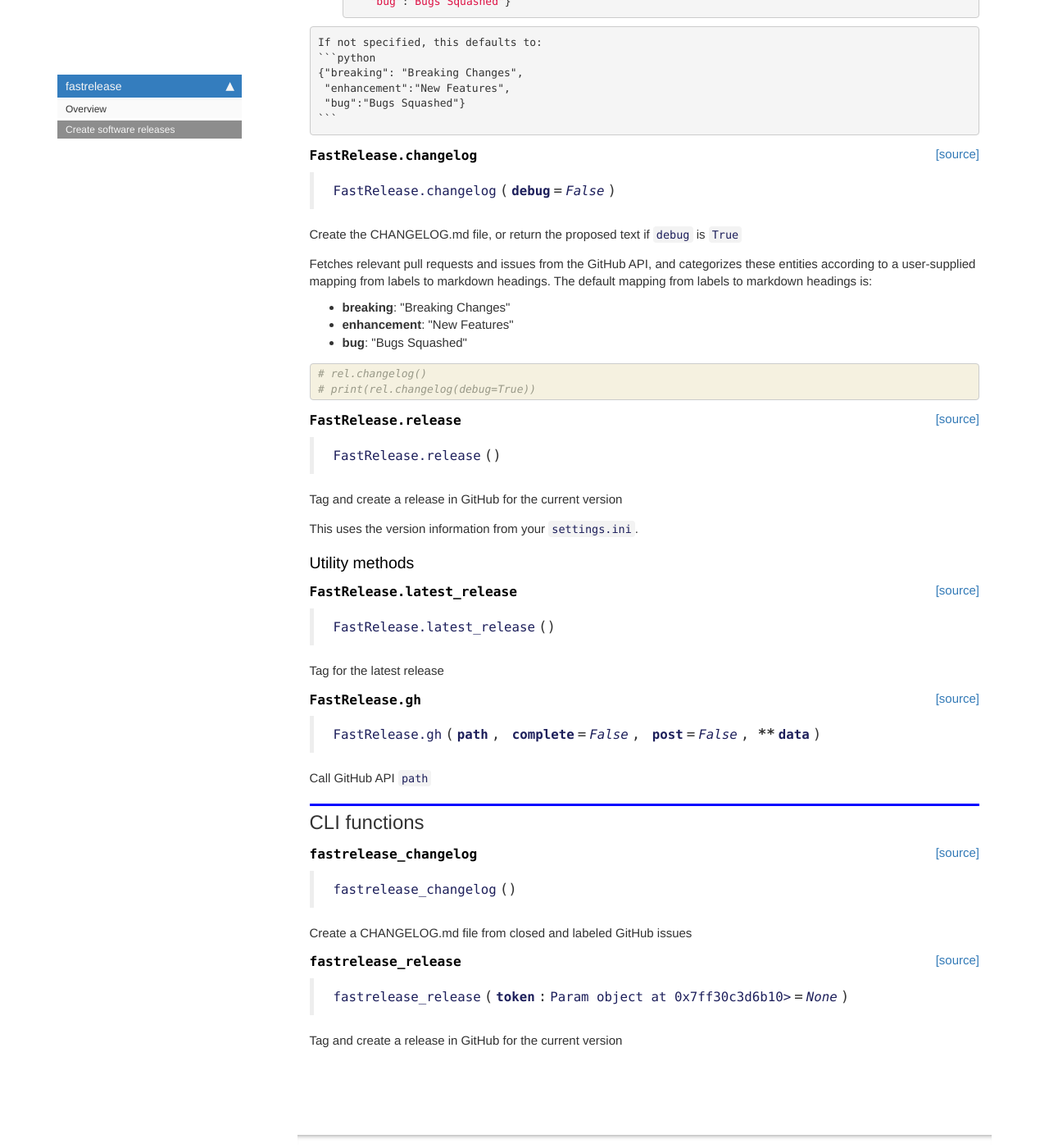
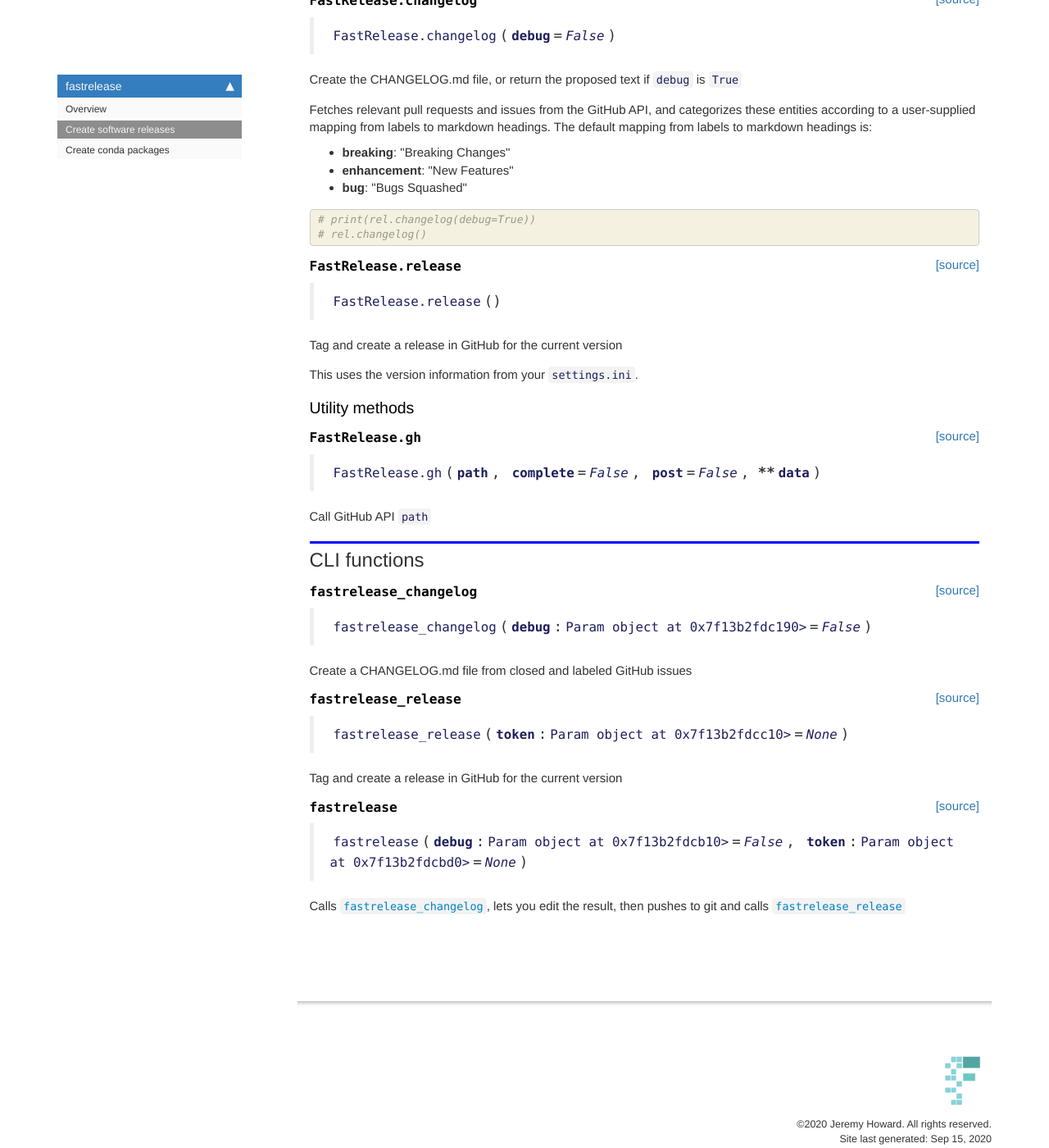
Before and after one commit to fastai/fastrelease, a Jekyll site: the page built from docs/core.html, in a window 1280 px wide and 1400 px high, scrolled down 1267 px. Shown: the whole window at 82% size. Built offline with Jekyll 4.4.1, drawn with Linux system fonts in a browser that asks for light colours; nearby versions of some CDN libraries; comment, search, counter and statistics services are not loaded; some of the changed text lies outside the part shown.

Commit message:
README.md

```diff
--- a/docs/_data/sidebars/home_sidebar.yml
+++ b/docs/_data/sidebars/home_sidebar.yml
@@ -12,6 +12,9 @@
     - output: web,pdf
       title: Create software releases
       url: core.html
+    - output: web,pdf
+      title: Create conda packages
+      url: conda.html
     output: web
     title: fastrelease
   output: web
--- a/docs/core.html
+++ b/docs/core.html
@@ -50,19 +50,6 @@
 </div>
     {% endraw %}
 
-<div class="cell border-box-sizing text_cell rendered"><div class="inner_cell">
-<div class="text_cell_render border-box-sizing rendered_html">
-<h2 id="Helper-functions">Helper functions<a class="anchor-link" href="#Helper-functions"> </a></h2>
-</div>
-</div>
-</div>
-    {% raw %}
-
-<div class="cell border-box-sizing code_cell rendered">
-
-</div>
-    {% endraw %}
-
     {% raw %}
 
 <div class="cell border-box-sizing code_cell rendered">
@@ -74,7 +61,7 @@
 
 
 <div class="output_markdown rendered_html output_subarea ">
-<h4 id="run_proc" class="doc_header"><code>run_proc</code><a href="https://github.com/fastai/fastrelease/tree/master/fastrelease/core.py#L46" class="source_link" style="float:right">[source]</a></h4><blockquote><p><code>run_proc</code>(<strong>*<code>args</code></strong>)</p>
+<h4 id="find_config" class="doc_header"><code>find_config</code><a href="https://github.com/fastai/fastrelease/tree/master/fastrelease/core.py#L20" class="source_link" style="float:right">[source]</a></h4><blockquote><p><code>find_config</code>(<strong><code>cfg_name</code></strong>=<em><code>'settings.ini'</code></em>)</p>
 </blockquote>
 
 </div>
@@ -98,31 +85,6 @@
 
 <div class="cell border-box-sizing code_cell rendered">
 
-<div class="output_wrapper">
-<div class="output">
-
-<div class="output_area">
-
-
-<div class="output_markdown rendered_html output_subarea ">
-<h4 id="do_request" class="doc_header"><code>do_request</code><a href="https://github.com/fastai/fastrelease/tree/master/fastrelease/core.py#L52" class="source_link" style="float:right">[source]</a></h4><blockquote><p><code>do_request</code>(<strong><code>url</code></strong>, <strong><code>post</code></strong>=<em><code>False</code></em>, <strong><code>headers</code></strong>=<em><code>None</code></em>, <strong>**<code>data</code></strong>)</p>
-</blockquote>
-<p>Call GET or json-encoded POST on <code>url</code>, depending on <code>post</code></p>
-
-</div>
-
-</div>
-
-</div>
-</div>
-
-</div>
-    {% endraw %}
-
-    {% raw %}
-
-<div class="cell border-box-sizing code_cell rendered">
-
 </div>
     {% endraw %}
 
@@ -137,7 +99,7 @@
 
 
 <div class="output_markdown rendered_html output_subarea ">
-<h2 id="FastRelease" class="doc_header"><code>class</code> <code>FastRelease</code><a href="https://github.com/fastai/fastrelease/tree/master/fastrelease/core.py#L62" class="source_link" style="float:right">[source]</a></h2><blockquote><p><code>FastRelease</code>(<strong><code>owner</code></strong>=<em><code>None</code></em>, <strong><code>repo</code></strong>=<em><code>None</code></em>, <strong><code>token</code></strong>=<em><code>None</code></em>, <strong>**<code>groups</code></strong>)</p>
+<h2 id="FastRelease" class="doc_header"><code>class</code> <code>FastRelease</code><a href="https://github.com/fastai/fastrelease/tree/master/fastrelease/core.py#L46" class="source_link" style="float:right">[source]</a></h2><blockquote><p><code>FastRelease</code>(<strong><code>owner</code></strong>=<em><code>None</code></em>, <strong><code>repo</code></strong>=<em><code>None</code></em>, <strong><code>token</code></strong>=<em><code>None</code></em>, <strong>**<code>groups</code></strong>)</p>
 </blockquote>
 
 </div>
@@ -186,7 +148,7 @@
 
 
 <div class="output_markdown rendered_html output_subarea ">
-<h4 id="FastRelease.changelog" class="doc_header"><code>FastRelease.changelog</code><a href="https://github.com/fastai/fastrelease/tree/master/fastrelease/core.py#L102" class="source_link" style="float:right">[source]</a></h4><blockquote><p><code>FastRelease.changelog</code>(<strong><code>debug</code></strong>=<em><code>False</code></em>)</p>
+<h4 id="FastRelease.changelog" class="doc_header"><code>FastRelease.changelog</code><a href="https://github.com/fastai/fastrelease/tree/master/fastrelease/core.py#L82" class="source_link" style="float:right">[source]</a></h4><blockquote><p><code>FastRelease.changelog</code>(<strong><code>debug</code></strong>=<em><code>False</code></em>)</p>
 </blockquote>
 <p>Create the CHANGELOG.md file, or return the proposed text if <code>debug</code> is <code>True</code></p>
 
@@ -219,8 +181,8 @@
 
 <div class="inner_cell">
     <div class="input_area">
-<div class=" highlight hl-ipython3"><pre><span></span><span class="c1"># rel.changelog()</span>
-<span class="c1"># print(rel.changelog(debug=True))</span>
+<div class=" highlight hl-ipython3"><pre><span></span><span class="c1"># print(rel.changelog(debug=True))</span>
+<span class="c1"># rel.changelog()</span>
 </pre></div>
 
     </div>
@@ -241,7 +203,7 @@
 
 
 <div class="output_markdown rendered_html output_subarea ">
-<h4 id="FastRelease.release" class="doc_header"><code>FastRelease.release</code><a href="https://github.com/fastai/fastrelease/tree/master/fastrelease/core.py#L121" class="source_link" style="float:right">[source]</a></h4><blockquote><p><code>FastRelease.release</code>()</p>
+<h4 id="FastRelease.release" class="doc_header"><code>FastRelease.release</code><a href="https://github.com/fastai/fastrelease/tree/master/fastrelease/core.py#L99" class="source_link" style="float:right">[source]</a></h4><blockquote><p><code>FastRelease.release</code>()</p>
 </blockquote>
 <p>Tag and create a release in GitHub for the current version</p>
 
@@ -279,32 +241,7 @@
 
 
 <div class="output_markdown rendered_html output_subarea ">
-<h4 id="FastRelease.latest_release" class="doc_header"><code>FastRelease.latest_release</code><a href="https://github.com/fastai/fastrelease/tree/master/fastrelease/core.py#L98" class="source_link" style="float:right">[source]</a></h4><blockquote><p><code>FastRelease.latest_release</code>()</p>
-</blockquote>
-<p>Tag for the latest release</p>
-
-</div>
-
-</div>
-
-</div>
-</div>
-
-</div>
-    {% endraw %}
-
-    {% raw %}
-
-<div class="cell border-box-sizing code_cell rendered">
-
-<div class="output_wrapper">
-<div class="output">
-
-<div class="output_area">
-
-
-<div class="output_markdown rendered_html output_subarea ">
-<h4 id="FastRelease.gh" class="doc_header"><code>FastRelease.gh</code><a href="https://github.com/fastai/fastrelease/tree/master/fastrelease/core.py#L79" class="source_link" style="float:right">[source]</a></h4><blockquote><p><code>FastRelease.gh</code>(<strong><code>path</code></strong>, <strong><code>complete</code></strong>=<em><code>False</code></em>, <strong><code>post</code></strong>=<em><code>False</code></em>, <strong>**<code>data</code></strong>)</p>
+<h4 id="FastRelease.gh" class="doc_header"><code>FastRelease.gh</code><a href="https://github.com/fastai/fastrelease/tree/master/fastrelease/core.py#L63" class="source_link" style="float:right">[source]</a></h4><blockquote><p><code>FastRelease.gh</code>(<strong><code>path</code></strong>, <strong><code>complete</code></strong>=<em><code>False</code></em>, <strong><code>post</code></strong>=<em><code>False</code></em>, <strong>**<code>data</code></strong>)</p>
 </blockquote>
 <p>Call GitHub API <code>path</code></p>
 
@@ -342,7 +279,7 @@
 
 
 <div class="output_markdown rendered_html output_subarea ">
-<h4 id="fastrelease_changelog" class="doc_header"><code>fastrelease_changelog</code><a href="https://github.com/fastai/fastrelease/tree/master/fastrelease/core.py#L130" class="source_link" style="float:right">[source]</a></h4><blockquote><p><code>fastrelease_changelog</code>()</p>
+<h4 id="fastrelease_changelog" class="doc_header"><code>fastrelease_changelog</code><a href="https://github.com/fastai/fastrelease/tree/master/fastrelease/core.py#L118" class="source_link" style="float:right">[source]</a></h4><blockquote><p><code>fastrelease_changelog</code>(<strong><code>debug</code></strong>:<code>Param object at 0x7f13b2fdc190&gt;</code>=<em><code>False</code></em>)</p>
 </blockquote>
 <p>Create a CHANGELOG.md file from closed and labeled GitHub issues</p>
 
@@ -374,7 +311,7 @@
 
 
 <div class="output_markdown rendered_html output_subarea ">
-<h4 id="fastrelease_release" class="doc_header"><code>fastrelease_release</code><a href="https://github.com/fastai/fastrelease/tree/master/fastrelease/core.py#L136" class="source_link" style="float:right">[source]</a></h4><blockquote><p><code>fastrelease_release</code>(<strong><code>token</code></strong>:<code>Param object at 0x7ff30c3d6b10&gt;</code>=<em><code>None</code></em>)</p>
+<h4 id="fastrelease_release" class="doc_header"><code>fastrelease_release</code><a href="https://github.com/fastai/fastrelease/tree/master/fastrelease/core.py#L124" class="source_link" style="float:right">[source]</a></h4><blockquote><p><code>fastrelease_release</code>(<strong><code>token</code></strong>:<code>Param object at 0x7f13b2fdcc10&gt;</code>=<em><code>None</code></em>)</p>
 </blockquote>
 <p>Tag and create a release in GitHub for the current version</p>
 
@@ -388,4 +325,36 @@
 </div>
     {% endraw %}
 
+    {% raw %}
+
+<div class="cell border-box-sizing code_cell rendered">
+
 </div>
+    {% endraw %}
+
+    {% raw %}
+
+<div class="cell border-box-sizing code_cell rendered">
+
+<div class="output_wrapper">
+<div class="output">
+
+<div class="output_area">
+
+
+<div class="output_markdown rendered_html output_subarea ">
+<h4 id="fastrelease" class="doc_header"><code>fastrelease</code><a href="https://github.com/fastai/fastrelease/tree/master/fastrelease/core.py#L131" class="source_link" style="float:right">[source]</a></h4><blockquote><p><code>fastrelease</code>(<strong><code>debug</code></strong>:<code>Param object at 0x7f13b2fdcb10&gt;</code>=<em><code>False</code></em>, <strong><code>token</code></strong>:<code>Param object at 0x7f13b2fdcbd0&gt;</code>=<em><code>None</code></em>)</p>
+</blockquote>
+<p>Calls <a href="/core.html#fastrelease_changelog"><code>fastrelease_changelog</code></a>, lets you edit the result, then pushes to git and calls <a href="/core.html#fastrelease_release"><code>fastrelease_release</code></a></p>
+
+</div>
+
+</div>
+
+</div>
+</div>
+
+</div>
+    {% endraw %}
+
+</div>
--- a/docs/index.html
+++ b/docs/index.html
@@ -31,7 +31,7 @@
 
 <div class="cell border-box-sizing text_cell rendered"><div class="inner_cell">
 <div class="text_cell_render border-box-sizing rendered_html">
-<p><code>fastrelease</code> provides two commands that you can run from your shell:</p>
+<p><a href="/core.html#fastrelease"><code>fastrelease</code></a> provides two commands that you can run from your shell:</p>
 <ul>
 <li><code>nbdev_changelog</code>: creates a CHANGELOG.md file from closed and labeled GitHub issues</li>
 <li><code>nbdev_tag_release</code>: tags and creates a release in GitHub for the current version.</li>
--- a/docs/sidebar.json
+++ b/docs/sidebar.json
@@ -1,6 +1,7 @@
 {
   "fastrelease": {
     "Overview": "/",
-    "Create software releases": "core.html"
+    "Create software releases": "core.html",
+    "Create conda packages": "conda.html"
   }
 }
```
Also changed, not shown: other parts of docs/index.html (+1 -1 lines), README.md, 1 other file.
